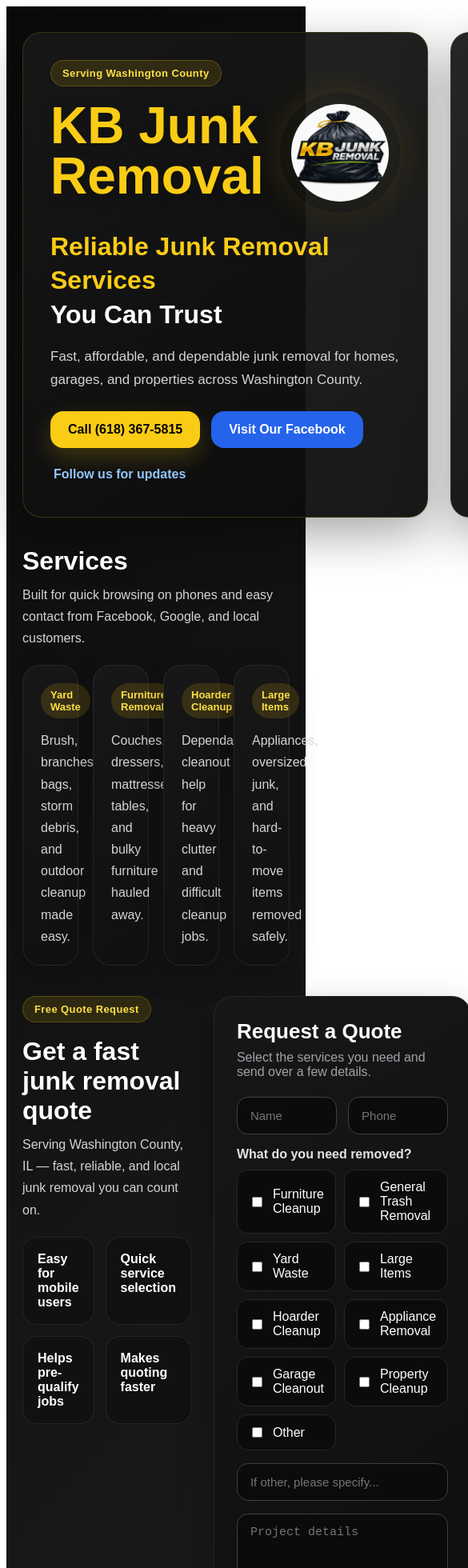
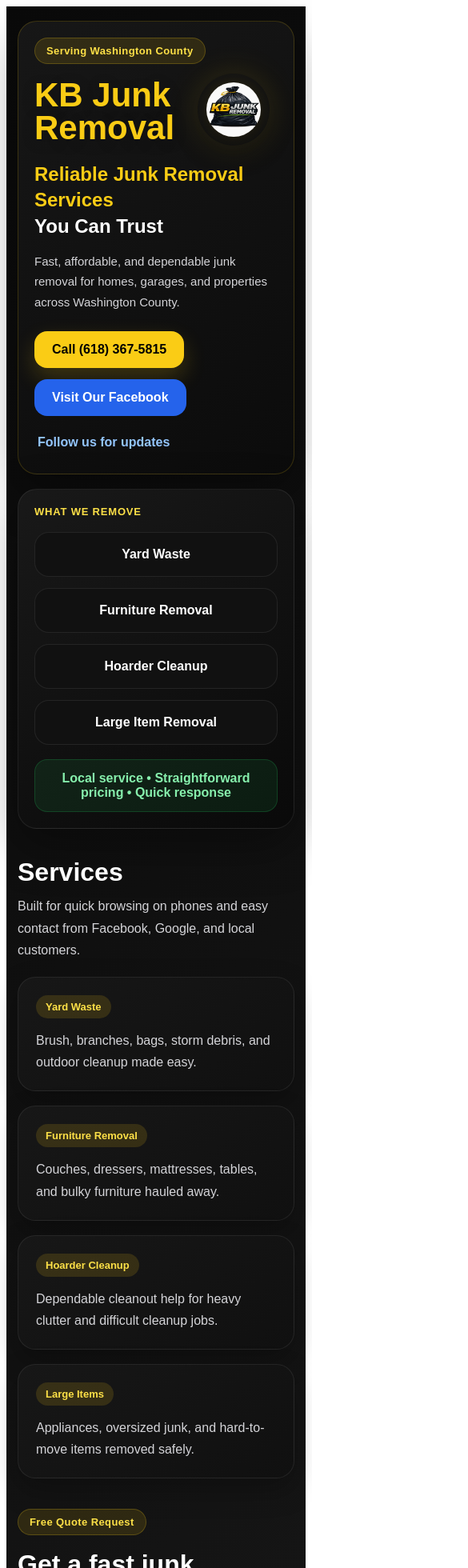
Before and after one commit to rkitski11/KB-Junk-Removal, a Next.js app: page / in a window 390 px wide. Shown: the top 1960 px of the page at 80% size, 585 px wide, since content can reach past the window. Built offline with nearby package versions, Linux system fonts and the light colour scheme.

Commit message:
Update client.jsx

```diff
--- a/app/client.jsx
+++ b/app/client.jsx
@@ -1,11 +1,21 @@
 "use client";
-import { useState } from "react";
+import { useEffect, useState } from "react";
 
 export default function KBJunkRemovalWebsiteClient() {
 const [submitted, setSubmitted] = useState(false);
 const [isSubmitting, setIsSubmitting] = useState(false);
 const [message, setMessage] = useState("");
+const [isMobile, setIsMobile] = useState(false);
 
+useEffect(() => {
+  const checkMobile = () => {
+    setIsMobile(window.innerWidth <= 768);
+  };
+
+  checkMobile();
+  window.addEventListener("resize", checkMobile);
+  return () => window.removeEventListener("resize", checkMobile);
+}, []);
   const services = [
     "Yard Waste",
     "Furniture Removal",
@@ -35,13 +45,13 @@
 const containerStyle = {
   maxWidth: "1180px",
   margin: "0 auto",
-    padding: "32px 20px 60px",
+  padding: isMobile ? "18px 14px 40px" : "32px 20px 60px",
 };
 
 const heroStyle = {
   display: "grid",
-    gridTemplateColumns: "1.15fr 0.85fr",
-    gap: "28px",
+  gridTemplateColumns: isMobile ? "1fr" : "1.15fr 0.85fr",
+  gap: isMobile ? "18px" : "28px",
   alignItems: "stretch",
   marginBottom: "36px",
 };
@@ -50,7 +60,7 @@
   background: "linear-gradient(145deg, rgba(24,24,24,0.95), rgba(12,12,12,0.95))",
   border: "1px solid rgba(250, 204, 21, 0.18)",
   borderRadius: "24px",
-    padding: "34px",
+  padding: isMobile ? "20px" : "34px",
   boxShadow: "0 20px 60px rgba(0,0,0,0.35)",
 };
 
@@ -71,7 +81,7 @@
   background: "linear-gradient(145deg, rgba(26,26,26,0.95), rgba(10,10,10,0.95))",
   border: "1px solid rgba(255,255,255,0.08)",
   borderRadius: "24px",
-    padding: "28px",
+  padding: isMobile ? "20px" : "28px",
   boxShadow: "0 20px 60px rgba(0,0,0,0.35)",
 };
 
@@ -98,7 +108,7 @@
 
 const gridStyle = {
   display: "grid",
-    gridTemplateColumns: "repeat(4, minmax(0, 1fr))",
+  gridTemplateColumns: isMobile ? "1fr" : "repeat(4, minmax(0, 1fr))",
   gap: "18px",
   marginTop: "20px",
 };
@@ -113,8 +123,8 @@
 
 const quoteWrapStyle = {
   display: "grid",
-    gridTemplateColumns: "0.9fr 1.1fr",
-    gap: "28px",
+  gridTemplateColumns: isMobile ? "1fr" : "0.9fr 1.1fr",
+  gap: isMobile ? "18px" : "28px",
   marginTop: "38px",
 };
 
@@ -122,7 +132,7 @@
   background: "linear-gradient(145deg, #171717, #0d0d0d)",
   border: "1px solid rgba(255,255,255,0.08)",
   borderRadius: "24px",
-    padding: "28px",
+  padding: isMobile ? "20px" : "28px",
   boxShadow: "0 18px 45px rgba(0,0,0,0.3)",
 };
 
@@ -157,14 +167,14 @@
         <div style={heroStyle}>
           <div style={heroLeftStyle}>
             <div style={badgeStyle}>Serving Washington County</div>
-            <div style={{ position: "relative", marginBottom: "22px", paddingRight: "170px", minHeight: "140px" }}>
+            <div style={{ position: "relative", marginBottom: "22px", paddingRight: isMobile ? "0" : "170px", minHeight: isMobile ? "auto" : "140px" }}>
               <div
                 style={{
                   position: "absolute",
-                  right: "0",
-                  top: "-10px",
-                  width: "150px",
-                  height: "150px",
+                  right: isMobile ? "10px" : "0",
+                  top: isMobile ? "-6px" : "-10px",
+                  width: isMobile ? "90px" : "150px",
+                  height: isMobile ? "90px" : "150px",
                   borderRadius: "999px",
                   background: "radial-gradient(circle, rgba(250,204,21,0.26) 0%, rgba(250,204,21,0.14) 38%, rgba(250,204,21,0.04) 58%, rgba(250,204,21,0) 76%)",
                   display: "flex",
@@ -178,8 +188,8 @@
                   src="/logo1.png"
                   alt="KB Junk Removal Logo"
                   style={{
-                    width: "122px",
-                    height: "122px",
+                    width: isMobile ? "68px" : "122px",
+                    height: isMobile ? "68px" : "122px",
                     objectFit: "contain",
                     borderRadius: "999px",
                     filter: "drop-shadow(0 10px 24px rgba(0,0,0,0.35))",
@@ -191,24 +201,24 @@
               <h1
                 style={{
                   color: "#facc15",
-                  fontSize: "64px",
+                  fontSize: isMobile ? "42px" : "64px",
                   margin: 0,
                   fontWeight: 900,
                   lineHeight: 0.98,
                   position: "relative",
                   zIndex: 1,
-                  maxWidth: "760px",
+                  maxWidth: isMobile ? "100%" : "760px",
                   textShadow: "0 4px 18px rgba(0,0,0,0.22)",
                 }}
               >
                 KB Junk Removal
               </h1>
             </div>
-            <h2 style={{ margin: "0 0 16px", fontSize: "32px", lineHeight: 1.3, textAlign: "left", maxWidth: "760px" }}>
+            <h2 style={{ margin: "0 0 16px", fontSize: isMobile ? "24px" : "32px", lineHeight: 1.3, textAlign: "left", maxWidth: "760px" }}>
               <span style={{ color: "#facc15" }}>Reliable Junk Removal Services</span><br />
               <span style={{ color: "white", display: "inline-block", marginTop: "2px" }}>You Can Trust</span>
             </h2>
-            <p style={{ color: "#d4d4d8", fontSize: "17px", lineHeight: 1.7, maxWidth: "620px", marginBottom: "24px", textAlign: "left" }}>
+            <p style={{ color: "#d4d4d8", fontSize: isMobile ? "15px" : "17px", lineHeight: 1.7, maxWidth: "620px", marginBottom: "24px", textAlign: "left" }}>
               Fast, affordable, and dependable junk removal for homes, garages, and properties across Washington County.
             </p>
 
@@ -262,7 +272,7 @@
             <div style={{ color: "#fde047", fontWeight: 800, marginBottom: "18px", letterSpacing: "0.8px", fontSize: "13px" }}>
               WHAT WE REMOVE
             </div>
-            <div style={{ display: "grid", gridTemplateColumns: "1fr 1fr", gap: "14px" }}>
+            <div style={{ display: "grid", gridTemplateColumns: isMobile ? "1fr" : "1fr 1fr", gap: "14px" }}>
               {services.map((service) => (
                 <div key={service} style={cardStyle}>{service}</div>
               ))}
@@ -312,7 +322,7 @@
             <p style={{ ...sectionTextStyle, maxWidth: "520px" }}>
               Serving Washington County, IL — fast, reliable, and local junk removal you can count on.
             </p>
-            <div style={{ display: "grid", gridTemplateColumns: "1fr 1fr", gap: "14px", marginTop: "20px" }}>
+            <div style={{ display: "grid", gridTemplateColumns: isMobile ? "1fr" : "1fr 1fr", gap: "14px", marginTop: "20px" }}>
               {[
                 "Easy for mobile users",
                 "Quick service selection",
@@ -377,7 +387,7 @@
 }}
   style={{ display: "flex", flexDirection: "column", gap: "16px" }}
 >
-  <div style={{ display: "grid", gridTemplateColumns: "1fr 1fr", gap: "14px" }}>
+ <div style={{ display: "grid", gridTemplateColumns: isMobile ? "1fr" : "1fr 1fr", gap: "14px" }}>
     <input
       name="name"
       placeholder="Name"
@@ -396,7 +406,7 @@
     <div style={{ fontWeight: 700, marginBottom: "10px", color: "#e4e4e7" }}>
       What do you need removed?
     </div>
-    <div style={{ display: "grid", gridTemplateColumns: "1fr 1fr", gap: "10px" }}>
+   <div style={{ display: "grid", gridTemplateColumns: isMobile ? "1fr" : "1fr 1fr", gap: "10px" }}>
       {quoteOptions.map((item) => (
         <label
           key={item}
@@ -430,7 +440,7 @@
     style={{ ...inputStyle, resize: "vertical" }}
   />
 
-  <div style={{ display: "grid", gridTemplateColumns: "1fr 1fr", gap: "14px" }}>
+  <div style={{ display: "grid", gridTemplateColumns: isMobile ? "1fr" : "1fr 1fr", gap: "14px" }}>
     <select
       name="contactMethod"
       style={inputStyle}
```
Lines whose indentation alone changed are shown as unchanged.
